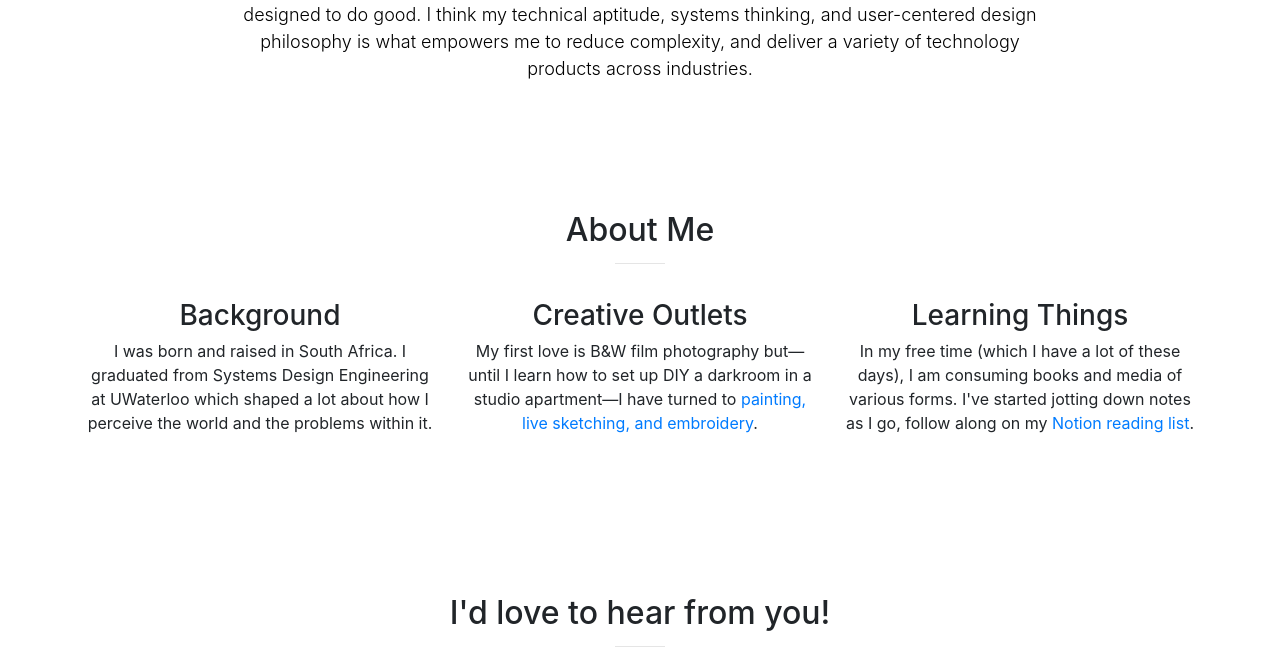
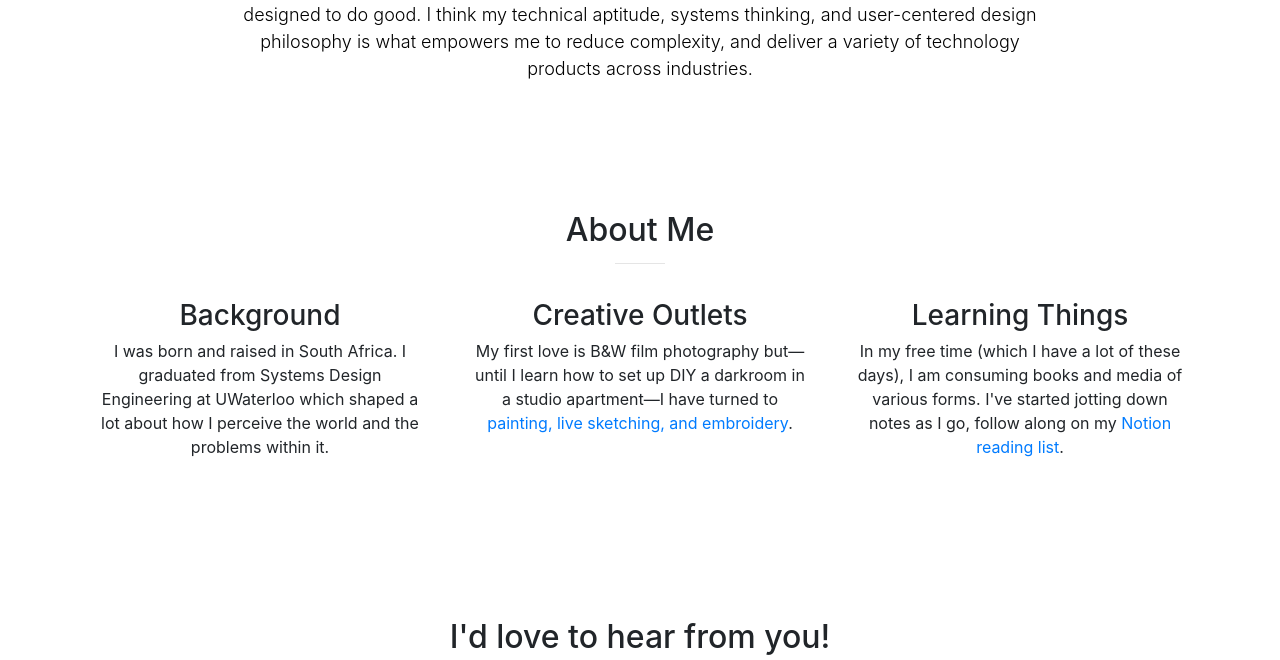
Before and after one commit to ayechanhtun/ayechanhtun.github.io, a website with bundled scripts: page index.html in a window 1280 px wide. Shown: the part 668-1328 px from the top of the page. Built offline with nearby package versions, Linux system fonts and the light colour scheme.

Commit message:
update index.html service-box padding

```diff
--- a/index.html
+++ b/index.html
@@ -26,7 +26,8 @@
 
     <!-- Favicon -->
     <link href="img/favicon.png" rel="icon" type="image/png">
-
+    <style type="text/css">
+    </style>
   </head>
 
   <body id="page-top">
@@ -97,19 +98,19 @@
       <div class="container">
         <div class="row">
 		<div class="col-lg-4 col-md-3 text-center">
-        <div class="service-box">
+        <div class="service-box mx-2">
           <h3>Background</h3>
           <p>I was born and raised in South Africa. I graduated from Systems Design Engineering at UWaterloo which shaped a lot about how I perceive the world and the problems within it.</p>
         </div>
           </div>
           <div class="col-lg-4 col-md-3 text-center">
-            <div class="service-box">
+            <div class="service-box mx-2">
               <h3>Creative Outlets</h3>
               <p>My first love is B&amp;W film photography but—until I learn how to set up DIY a darkroom in a studio apartment—I have  turned to <a href="https://www.instagram.com/agonyhope/">painting, live sketching, and embroidery</a>.</p>
             </div>
           </div>
           <div class="col-lg-4 col-md-3 text-center">
-            <div class="service-box">
+            <div class="service-box mx-2">
               <h3> Learning Things</h3>
               <p>In my free time (which I have a lot of these days), I am consuming books and media of various forms. I've started jotting down notes as I go, follow along on my <a href="https://www.notion.so/Currently-Reading-31390364b0364665901e4ba738e8cd21">Notion reading list</a>.</p>
             </div>
```
